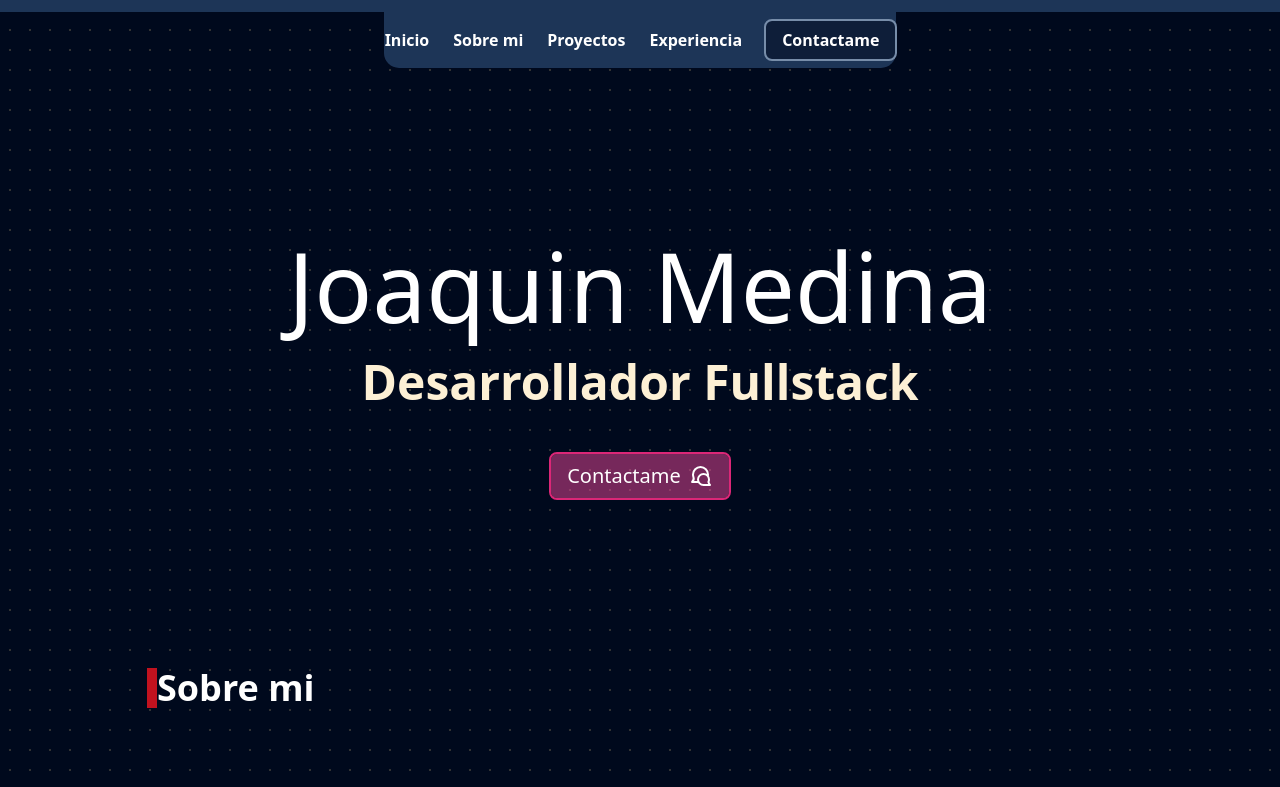
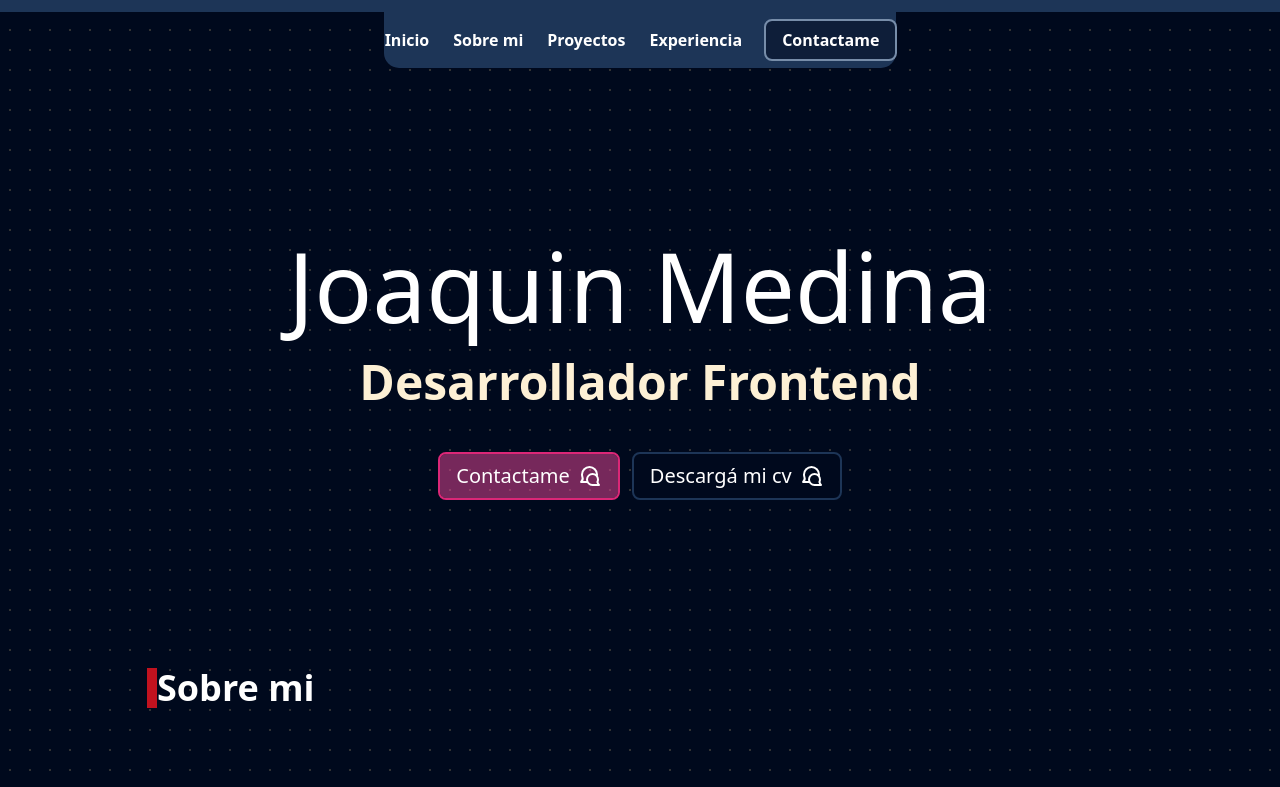
Before and after one commit to cacho-medina/portfolio-260724, a React (Vite) app: page / in a window 1280 px wide. Shown: the top 787 px of the page. Built offline with nearby package versions, Linux system fonts and the light colour scheme.

Commit message:
se agregó el boton para descargar cv

```diff
--- a/src/components/Main.jsx
+++ b/src/components/Main.jsx
@@ -19,10 +19,10 @@ function Main() {
                     data-aos="fade-up"
                     data-aos-duration="200"
                 >
-                    Desarrollador Fullstack
+                    Desarrollador Frontend
                 </h2>
                 <div
-                    className="mt-12 flex gap-2 sm:gap-4"
+                    className="mt-12 flex items-center gap-2 sm:gap-4"
                     data-aos="fade-up"
                     data-aos-duration="250"
                 >
@@ -31,6 +31,18 @@ function Main() {
                         className="outline outline-pink-600 rounded-md outline-2 py-2 px-4 bg-pink-500/50 flex items-center gap-2 transition hover:-translate-y-1 hover:bg-pink-600 lg:text-xl"
                     >
                         <span>Contactame</span>
+                        <img
+                            src="/message.svg"
+                            alt="send me a message"
+                            className="w-5 lg:w-6"
+                        />
+                    </a>
+                    <a
+                        target="_blank"
+                        href="/joaquin-medina.pdf"
+                        className="outline outline-azulDark rounded-md outline-2 py-2 px-4 bg-azulDarker flex items-center gap-2 transition hover:-translate-y-1 hover:bg-azulDark lg:text-xl"
+                    >
+                        <span>Descargá mi cv</span>
                         <img
                             src="/message.svg"
                             alt="send me a message"
--- a/tailwind.config.js
+++ b/tailwind.config.js
@@ -8,6 +8,7 @@ export default {
                 azulDark: "#1d3557",
                 azulLight: "#778da9",
                 rosa: "#FF006E",
+                azulDarker: "#00091D",
             },
         },
     },
```
Also changed, not shown: 1 other file (tests, documents, lock files or other folders).
